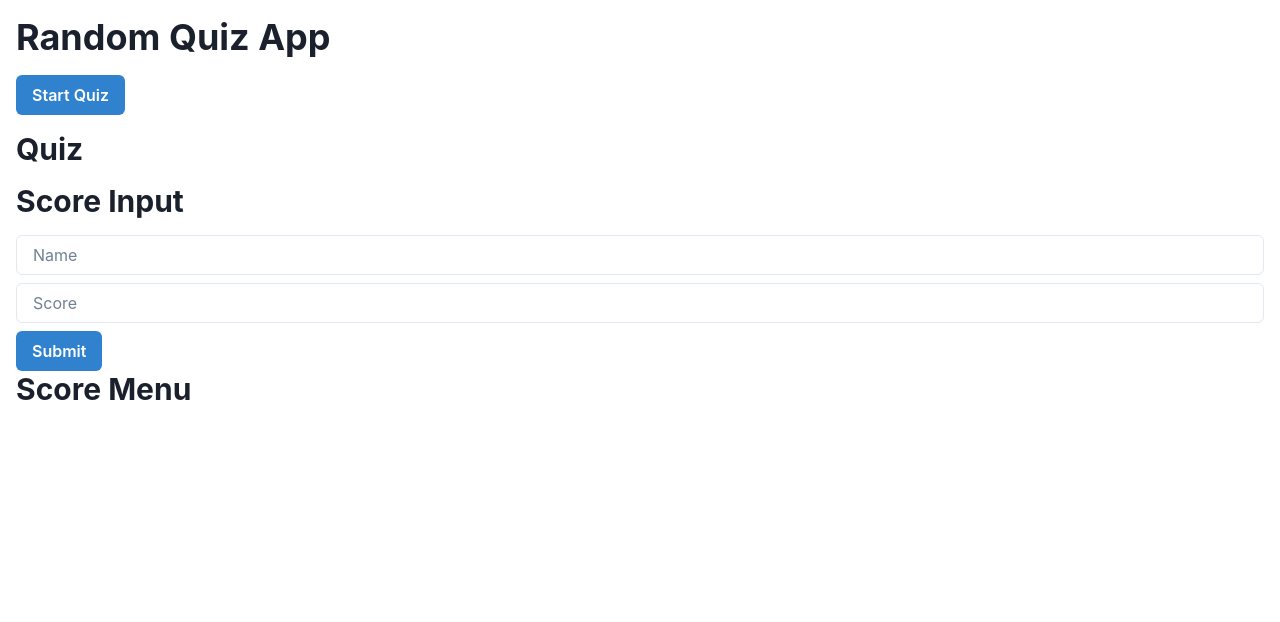
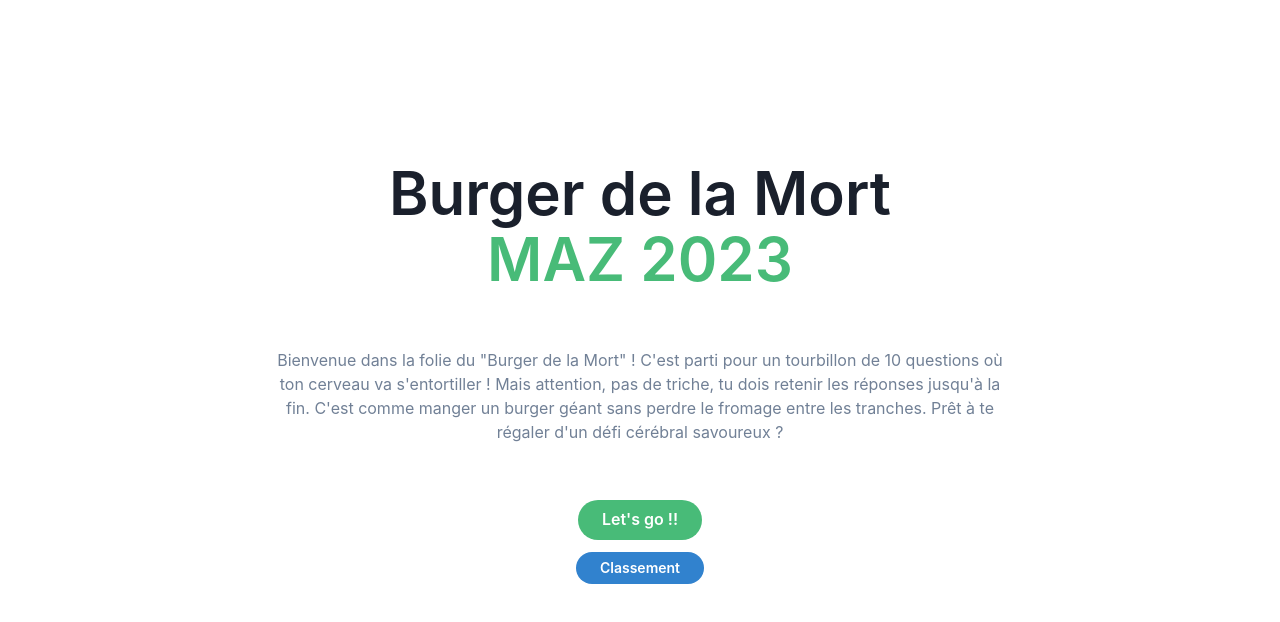
Before and after one commit to Erwan33800/deathburger, a React (Create React App) app: page /questions in a window 1280 px wide. Shown: the top 622 px of the page. Built offline with nearby package versions, Linux system fonts and the light colour scheme.

Commit message:
fix(homePage): improve style homePage

```diff
--- a/src/App.js
+++ b/src/App.js
@@ -1,5 +1,16 @@
 import React, { useState } from 'react';
-import { ChakraProvider, Box, Heading, Button } from '@chakra-ui/react';
+import {
+  ChakraProvider,
+  Box,
+  Heading,
+  Button,
+  Container,
+  Text,
+  Stack,
+  Icon,
+  useColorModeValue,
+  createIcon,
+} from '@chakra-ui/react';
 import Quiz from './components/Quiz';
 import ScoreInput from './components/ScoreInput';
 import ScoreMenu from './components/ScoreMenu';
@@ -21,17 +32,49 @@ const App = () => {
   return (
     <ChakraProvider>
       <Box p={4}>
-        <Heading as="h1" size="xl" mb={4}>
-          Random Quiz App
-        </Heading>
-        <Box mb={4}>
-          <Button onClick={handleQuizStart} colorScheme="blue">
-            Start Quiz
-          </Button>
-        </Box>
-        <Quiz questions={questions} />
-        <ScoreInput onSubmit={handleScoreSubmit} />
-        <ScoreMenu scores={scores} />
+        <Container maxW={'3xl'}>
+        <Stack
+          as={Box}
+          textAlign={'center'}
+          spacing={{ base: 8, md: 14 }}
+          py={{ base: 20, md: 36 }}>
+          <Heading
+            fontWeight={600}
+            fontSize={{ base: '2xl', sm: '4xl', md: '6xl' }}
+            lineHeight={'110%'}>
+              Burger de la Mort <br />
+            <Text as={'span'} color={'green.400'}>
+              MAZ 2023
+            </Text>
+          </Heading>
+          <Text color={'gray.500'}>
+            Bienvenue dans la folie du "Burger de la Mort" ! C'est parti pour un tourbillon de 10 questions où ton cerveau va s'entortiller ! Mais attention, pas de triche, tu dois retenir les réponses jusqu'à la fin. C'est comme manger un burger géant sans perdre le fromage entre les tranches. Prêt à te régaler d'un défi cérébral savoureux ?
+          </Text>
+          <Stack
+            direction={'column'}
+            spacing={3}
+            align={'center'}
+            alignSelf={'center'}
+            position={'relative'}>
+            <Button
+              onClick={handleQuizStart}
+              colorScheme={'green'}
+              bg={'green.400'}
+              rounded={'full'}
+              px={6}
+              _hover={{
+                bg: 'green.500',
+              }}>
+              Let's go !!
+            </Button>
+            <Button
+              rounded={'full'} colorScheme={'blue'} size={'sm'}
+              px={6}>
+              Classement
+            </Button>
+          </Stack>
+        </Stack>
+      </Container>
       </Box>
     </ChakraProvider>
   );
```
Also changed, not shown: src/Questions.js (added, +31 -0 lines).
